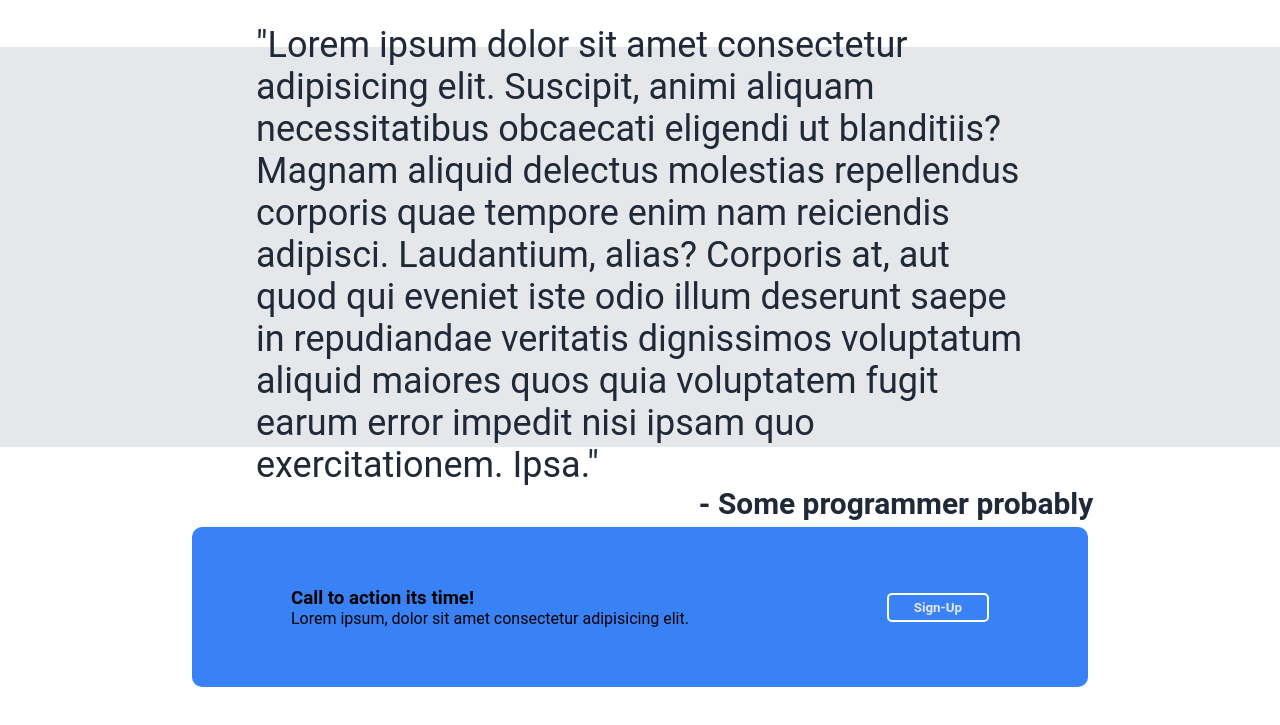
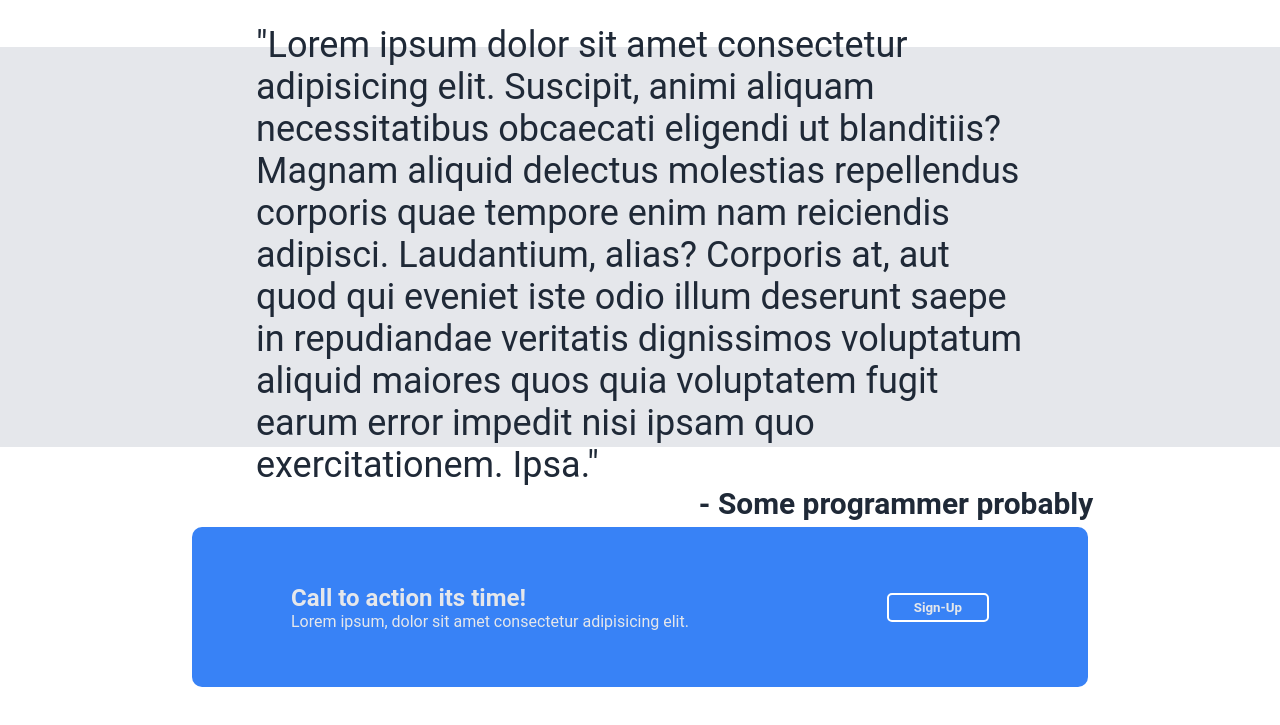
Before and after one commit to lucifron28/odin-landing-page, a plain HTML site: page index.html in a window 1280 px wide. Shown: the part 1415-2140 px from the top of the page. Drawn offline with Linux system fonts and the light colour scheme.

Commit message:
style update

```diff
--- a/index.html
+++ b/index.html
@@ -58,7 +58,7 @@
         <div id="sign-up-section">
             <div class="call-to-action-card">
                 <div class="call-to-action-card-text">
-                    <h3>Call to action its time!</h3>
+                    <h2>Call to action its time!</h2>
                     <p>Lorem ipsum, dolor sit amet consectetur adipisicing elit.</p>
                 </div>
                 <button class="call-to-action-button">Sign-Up</button>
--- a/style.css
+++ b/style.css
@@ -158,6 +158,7 @@ main {
     border-radius: 10px;
     align-items: center;
     justify-content: space-around;
+    color: #e5e7eb;
 }
 
 .call-to-action-button {
```
